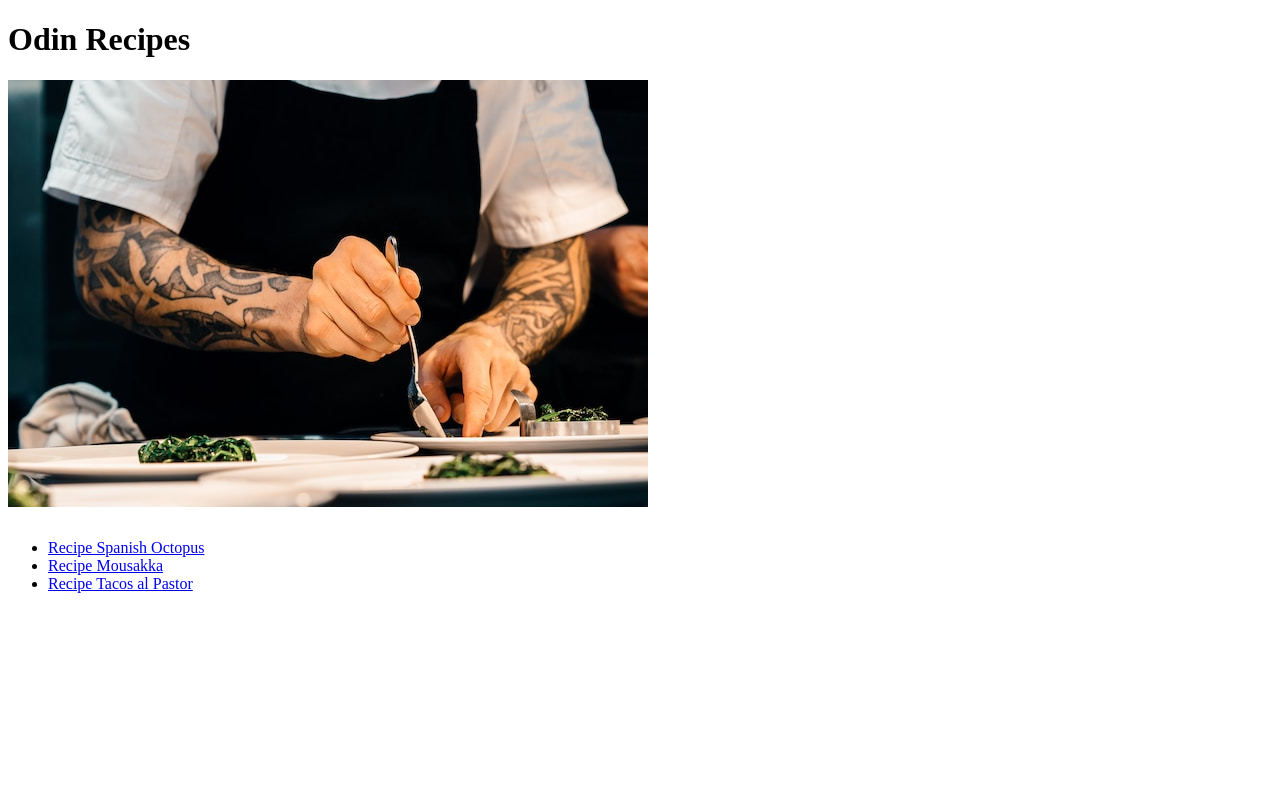
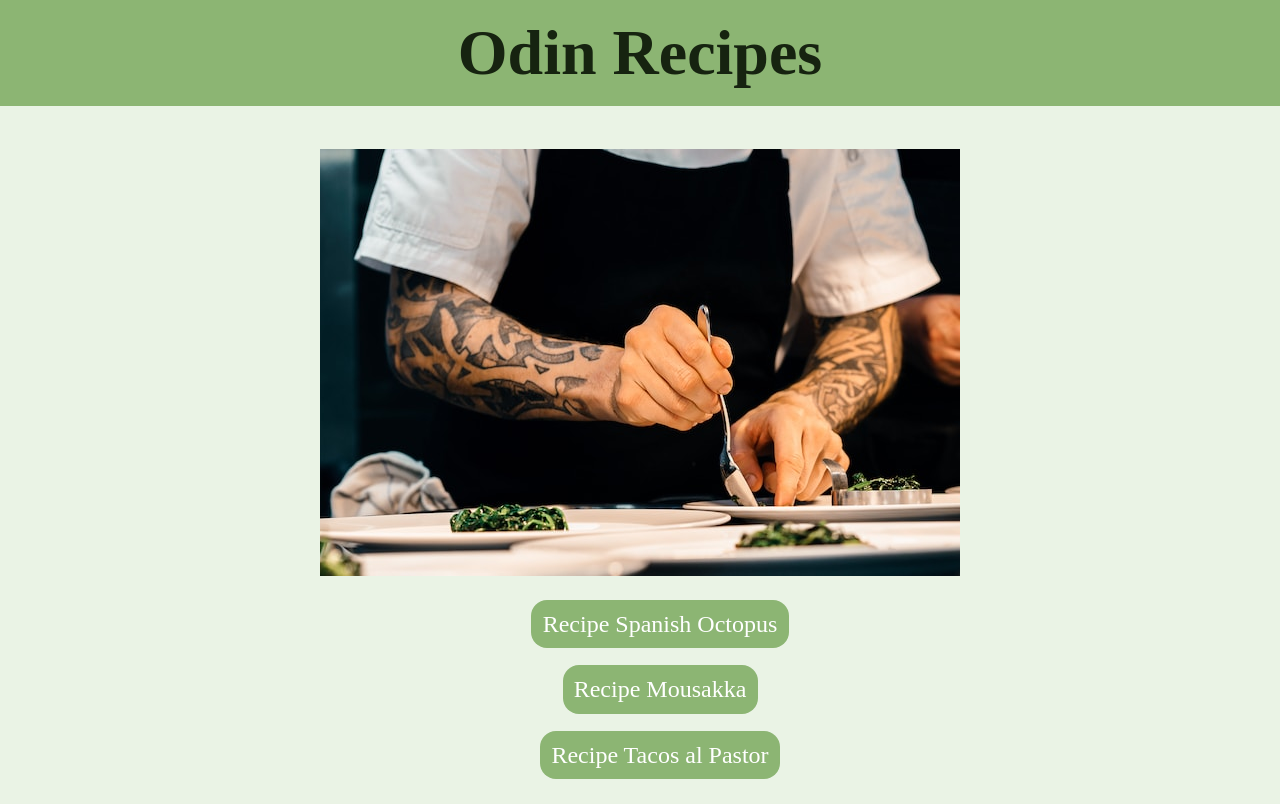
Before and after one commit to braisgr/odin-recipes, a plain HTML site: page index.html in a window 1280 px wide. Drawn offline with Linux system fonts and the light colour scheme.

Commit message:
Add styles to homepage

```diff
--- a/css/style.css
+++ b/css/style.css
@@ -1,4 +1,48 @@
-img {
+body{
+  background-color: #eaf3e5;
+  box-sizing: border-box;
+  margin: 0;
+}
+
+*,
+*::after,
+*::before{
+  box-sizing: inherit;
+}
+
+.title{
+  text-align: center;
+  font-size: 4rem;
+  color: #162310;
+  background-color: #8cb573;
+  margin-top: 0;
+  padding: 1rem;
+}
+
+.img {
   display: block;
-  margin-bottom: 2rem;
+  margin: 0 auto 2rem;
 }
+
+.links{
+  text-align: center;
+  list-style-type: none;
+}
+
+.link{
+  margin: 2rem;
+  font-size: 1.5rem;
+  padding: 0.2rem;
+}
+
+a{
+  text-decoration: none;
+  background-color: #8cb573;
+  padding: 0.7rem;
+  color: white;
+  border-radius: 1rem;
+}
+
+a:hover{
+  background-color: #6a984f;
+}
--- a/index.html
+++ b/index.html
@@ -7,12 +7,12 @@
   <link rel="stylesheet" href="css/style.css">
 </head>
 <body>
-  <h1>Odin Recipes</h1>
-  <img src="img/home-img.jpg" alt="Chef cooking">
-  <ul>
-    <li><a href="recipes/octopus.html">Recipe Spanish Octopus</a></li>
-    <li><a href="recipes/mousakka.html">Recipe Mousakka</a></li>
-    <li><a href="recipes/tacos-al-pastor.html">Recipe Tacos al Pastor</a></li>
+  <h1 class="title">Odin Recipes</h1>
+  <img src="img/home-img.jpg" alt="Chef cooking" class="img">
+  <ul class="links">
+    <li class="link"><a href="recipes/octopus.html">Recipe Spanish Octopus</a></li>
+    <li class="link"><a href="recipes/mousakka.html">Recipe Mousakka</a></li>
+    <li class="link"><a href="recipes/tacos-al-pastor.html">Recipe Tacos al Pastor</a></li>
   </ul>
 </body>
 </html>
```
